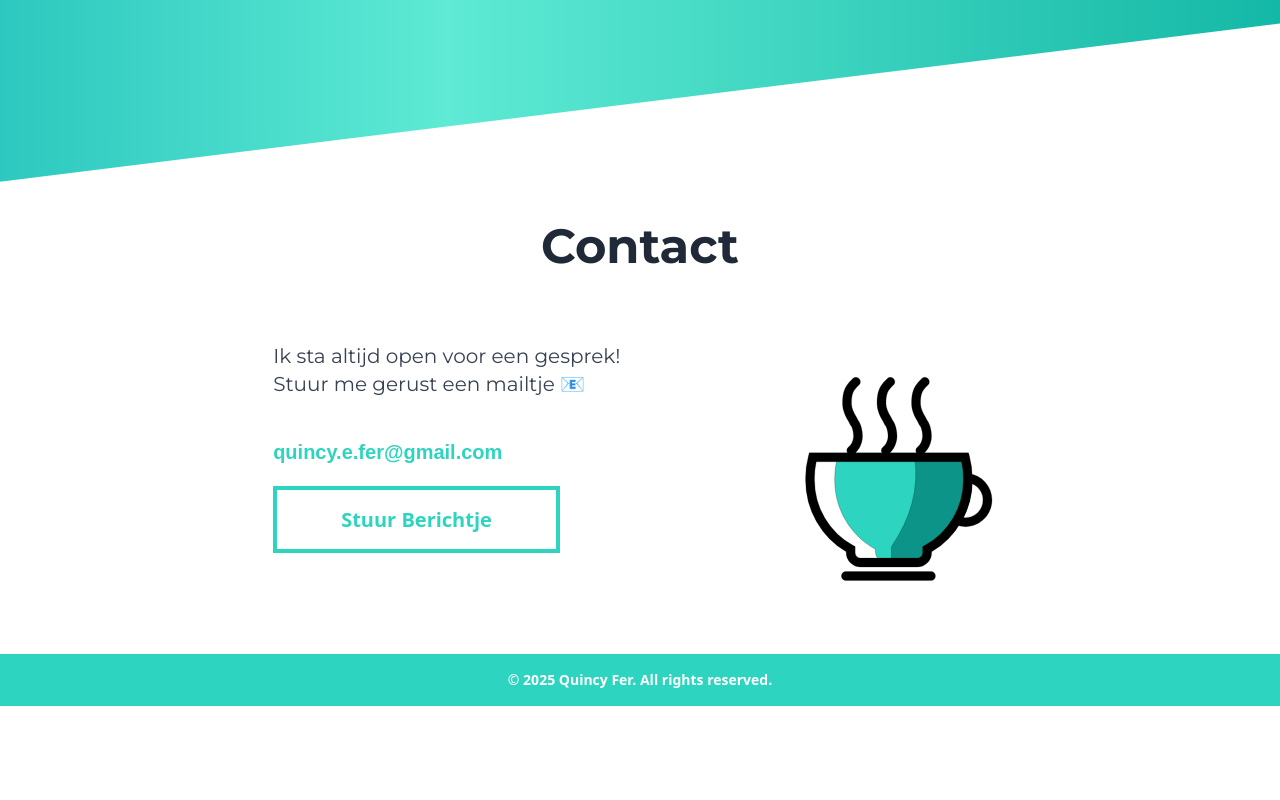
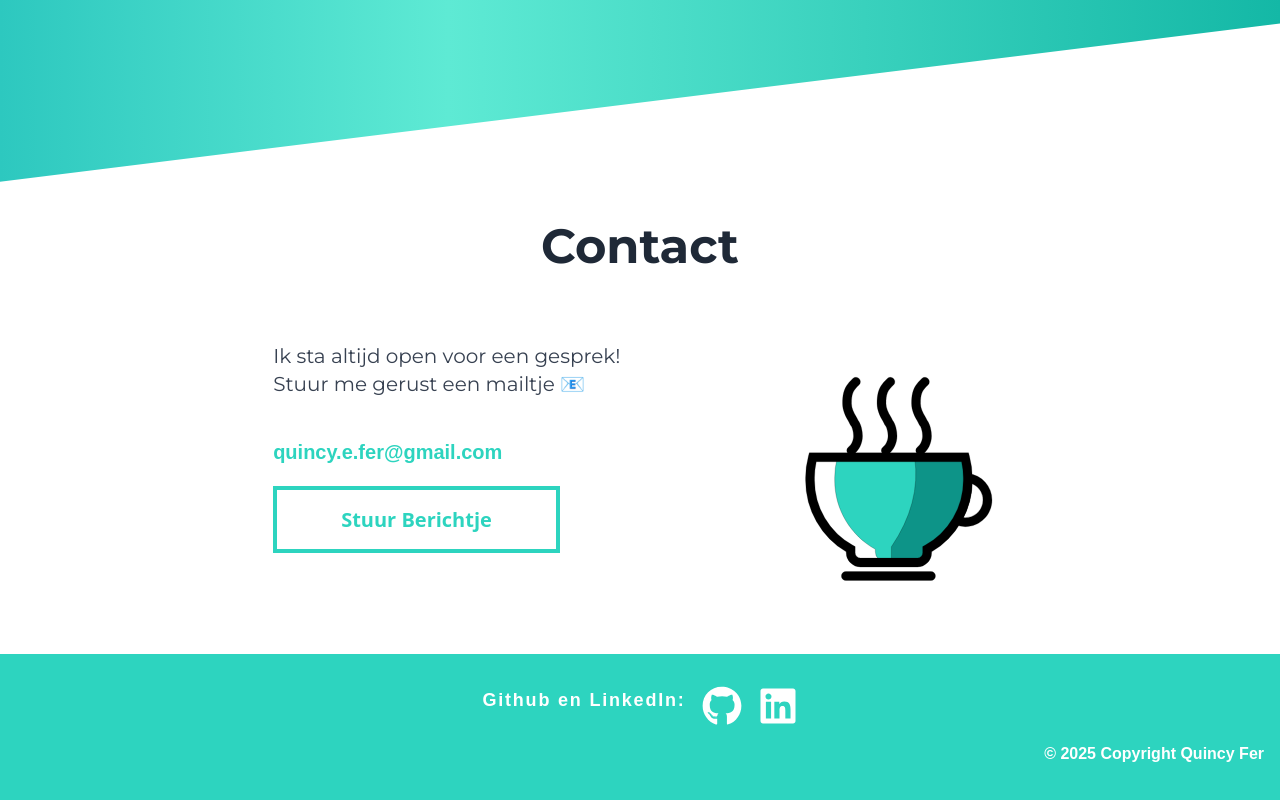
Before and after one commit to Quincy-Fer/portfolio, a React (Vite) app: page / in a window 1280 px wide. Shown: the part 4442-5242 px from the top of the page. Before the commit the page ends 5148 px from the top, so only its background shows below. Built offline with nearby package versions, Linux system fonts and the light colour scheme; a web font is replaced by a local one.

Commit message:
Add footer, add react-icons

```diff
--- a/package.json
+++ b/package.json
@@ -11,7 +11,8 @@
   },
   "dependencies": {
     "react": "^18.3.1",
-    "react-dom": "^18.3.1"
+    "react-dom": "^18.3.1",
+    "react-icons": "^5.4.0"
   },
   "devDependencies": {
     "@eslint/js": "^9.17.0",
--- a/src/components/Footer.tsx
+++ b/src/components/Footer.tsx
@@ -1,10 +1,31 @@
 import React from "react";
+
+import { FaGithub, FaLinkedin } from "react-icons/fa";
 
 const Footer = () => {
   return (
-    <footer className="bg-teal-400 text-white text-center py-4">
-      <p className="text-sm text-white font-bold">
-        &copy; {new Date().getFullYear()} Quincy Fer. All rights reserved.
+    <footer className="bg-teal-400 text-white  py-4 pb-10">
+      <div className="flex  justify-center gap-4 mt-4 mb-4">
+        <p className="font-barlow text-lg font-bold tracking-widest ">Github en LinkedIn: </p>
+        <a
+          href="https://github.com/Quincy-Fer"
+          target="_blank"
+          rel="noopener noreferrer"
+          className="hover:text-teal-700 transition"
+        >
+          <FaGithub size={40} />
+        </a>
+        <a
+          href="https://linkedin.com/in/yourlinkedin"
+          target="_blank"
+          rel="noopener noreferrer"
+          className="hover:text-teal-700 transition"
+        >
+          <FaLinkedin size={40} />
+        </a>
+      </div>
+      <p className="text-md font-barlow font-bold text-end mr-4">
+        &copy; {new Date().getFullYear()} Copyright Quincy Fer
       </p>
     </footer>
   );
```
Also changed, not shown: 1 other file (tests, documents, lock files or other folders).
